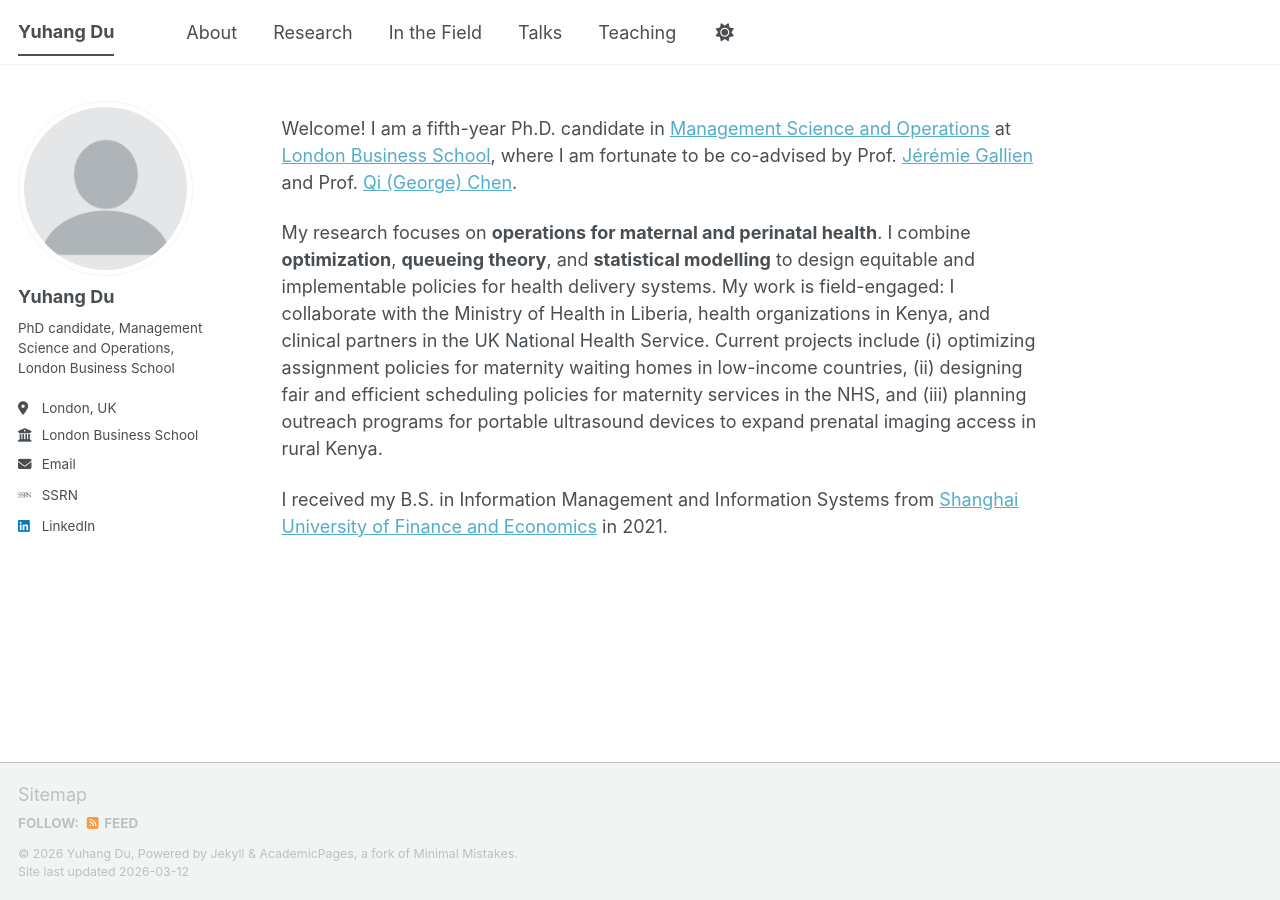
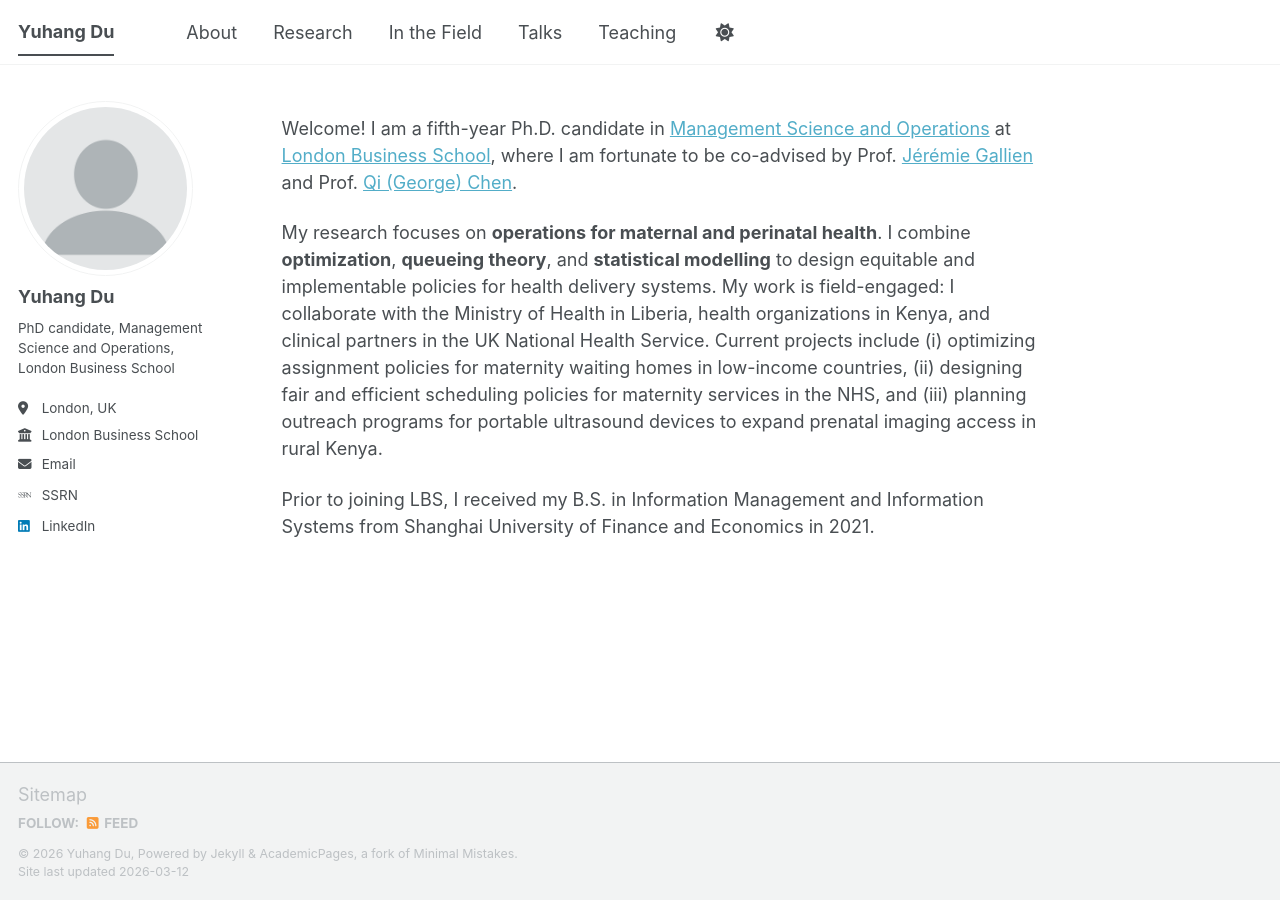
Before and after one commit to yuhangdu-edu/yuhangdu-edu.github.io, a Jekyll site: the page built from _pages/about.md, in a window 1280 px wide. Built offline with Jekyll 4.4.1, drawn with Linux system fonts in a browser that asks for light colours; some web fonts are replaced; a script bundle is joined from its source files by our own code; library files that are not in the unit come from our copies.

Commit message:
basic info

```diff
--- a/_pages/about.md
+++ b/_pages/about.md
@@ -11,4 +11,4 @@ Welcome! I am a fifth-year Ph.D. candidate in [Management Science and Operations
 
 My research focuses on **operations for maternal and perinatal health**. I combine **optimization**, **queueing theory**, and **statistical modelling** to design equitable and implementable policies for health delivery systems. My work is field-engaged: I collaborate with the Ministry of Health in Liberia, health organizations in Kenya, and clinical partners in the UK National Health Service. Current projects include (i) optimizing assignment policies for maternity waiting homes in low-income countries, (ii) designing fair and efficient scheduling policies for maternity services in the NHS, and (iii) planning outreach programs for portable ultrasound devices to expand prenatal imaging access in rural Kenya.
 
-I received my B.S. in Information Management and Information Systems from [Shanghai University of Finance and Economics](https://english.sufe.edu.cn) in 2021.
+Prior to joining LBS, I received my B.S. in Information Management and Information Systems from Shanghai University of Finance and Economics in 2021.
```
